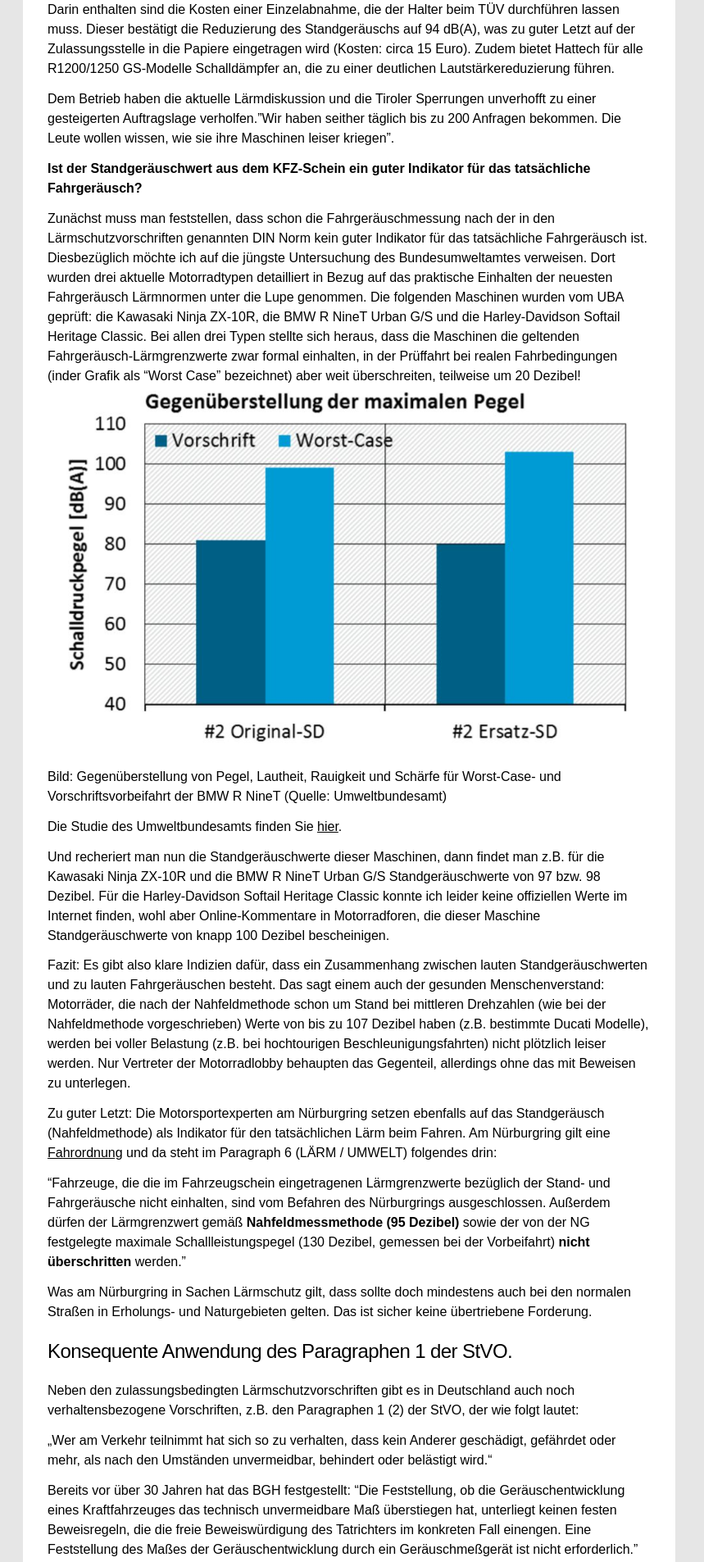
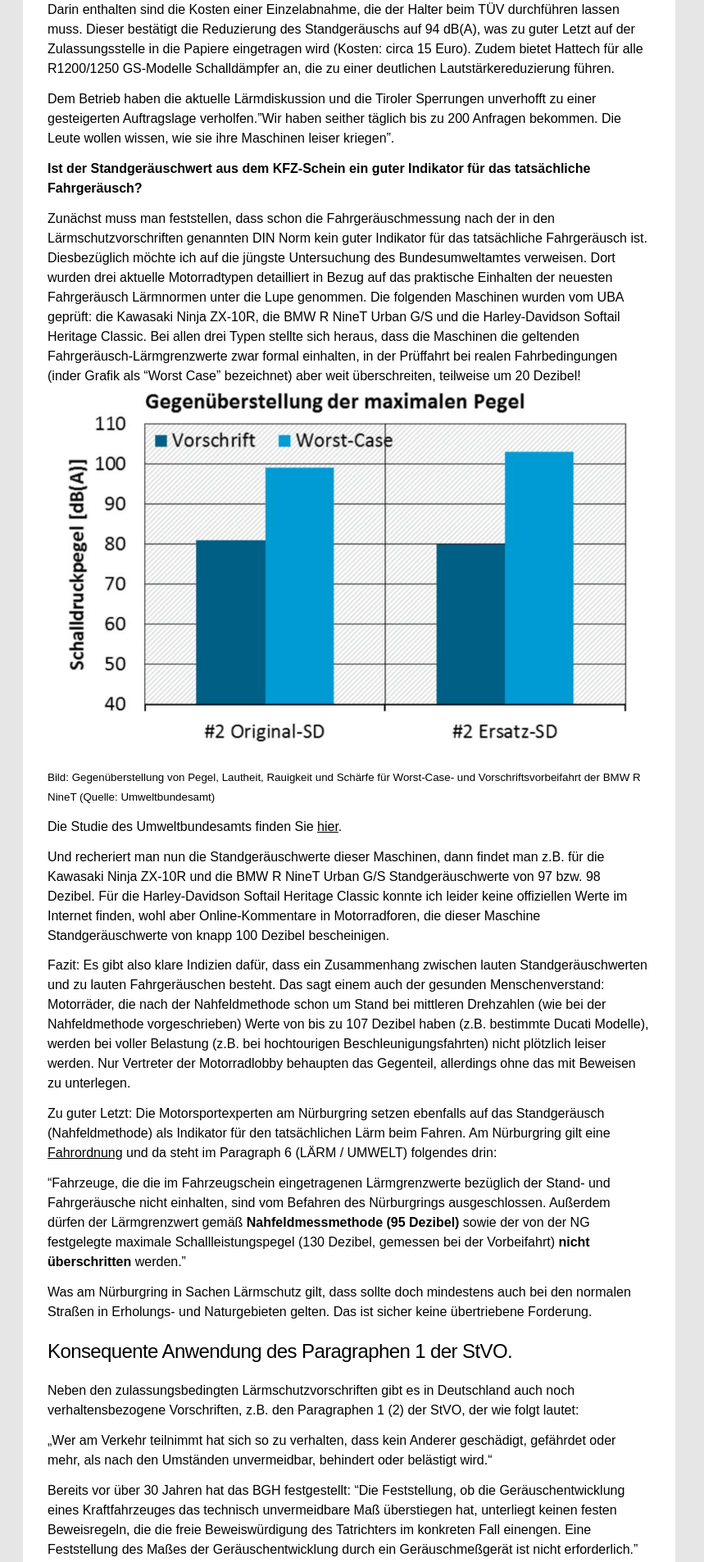
Before and after one commit to rettet-die-stille/rettet-die-stille.github.io, a Jekyll site: the page built from _posts/2020-08-03-was-gegen-motorradlaerm-helfen-wuerde-und-was-nicht.md, in a window 1280 px wide. Shown: the part 2675-4581 px from the top of the page at 82% size, without its empty margins (0-859 px from the left). Built offline with Jekyll 4.4.1, drawn with Linux system fonts in a browser that asks for light colours.

```diff
--- a/_posts/2020-08-03-was-gegen-motorradlaerm-helfen-wuerde-und-was-nicht.md
+++ b/_posts/2020-08-03-was-gegen-motorradlaerm-helfen-wuerde-und-was-nicht.md
@@ -58,7 +58,7 @@ Zunächst muss man feststellen, dass schon die Fahrgeräuschmessung nach der in
 <br />
 <figure>
   <img src="/assets/images/bmw_gegenuber.jpg" alt="Gegenüberstellung von Pegel, Lautheit, Rauigkeit und Schärfe für Worst-Case- und Vorschriftsvorbeifahrt der BMW R NineT"/>
-  <figcaption >Bild: Gegenüberstellung von Pegel, Lautheit, Rauigkeit und Schärfe für Worst-Case- und Vorschriftsvorbeifahrt der BMW R NineT (Quelle: Umweltbundesamt)</figcaption>
+  <figcaption><small>Bild: Gegenüberstellung von Pegel, Lautheit, Rauigkeit und Schärfe für Worst-Case- und Vorschriftsvorbeifahrt der BMW R NineT (Quelle: Umweltbundesamt)</small></figcaption>
 </figure>
 
 Die Studie des Umweltbundesamts finden Sie <span style="text-decoration: underline;">[hier](https://www.umweltbundesamt.de/sites/default/files/medien/479/publikationen/texte_161-2020_ueberpruefung_der_geraeuschemissionen_von_motorraedern_im_realen_verkehr.pdf)</span>.
```
